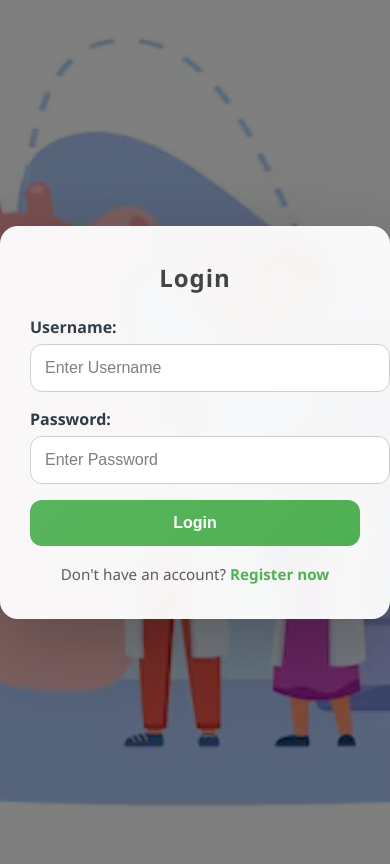
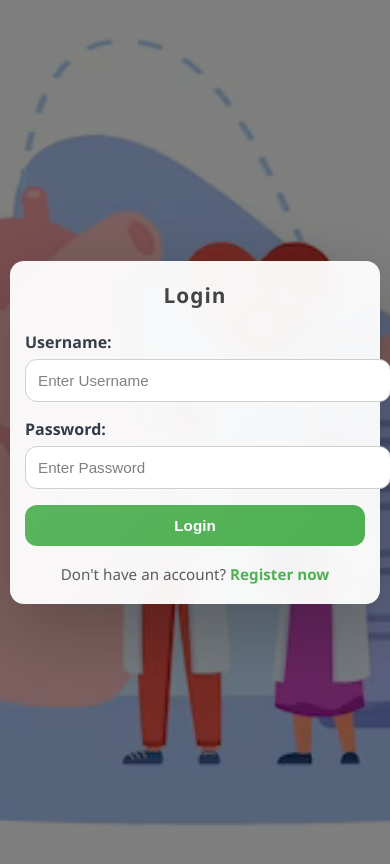
Before and after one commit to chandan123jha/Cardiovascular-Disease-Prediction, a Flask app: page /login in a window 390 px wide. Before the commit the page ends 806 px from the top, so only its background shows below. Run offline with Flask 3, Linux system fonts and the light colour scheme; parts of the project's set-up code (start-up, migrations or seed data) failed here and were passed over.

Commit message:
made login page responsive

```diff
--- a/templates/login.html
+++ b/templates/login.html
@@ -15,7 +15,8 @@
             font-family: 'Segoe UI', Tahoma, Geneva, Verdana, sans-serif;
         }
         .login-card {
-            width: 360px;
+           width: 100%;
+           max-width: 360px;
            background: rgba(255, 255, 255, 0.95);
            border-radius: 18px;
            padding: 35px 30px;
@@ -89,6 +90,43 @@
             text-decoration: none;
             font-weight: 600;
         }
+        @media (max-width: 768px) {
+    body {
+        padding: 20px;
+    }
+
+    .login-card {
+        padding: 25px 20px;
+        border-radius: 14px;
+    }
+
+    h2 {
+        font-size: 1.5rem;
+    }
+
+    .field input {
+        padding: 12px;
+        font-size: 0.95rem;
+    }
+
+    button {
+        padding: 12px;
+        font-size: 0.95rem;
+    }
+}
+@media (max-width: 480px) {
+    body {
+        padding: 10px;
+    }
+
+    .login-card {
+        padding: 20px 15px;
+    }
+
+    h2 {
+        font-size: 1.3rem;
+    }
+}
     </style>
 </head>
 <body>
```
Lines whose indentation alone changed are shown as unchanged.
